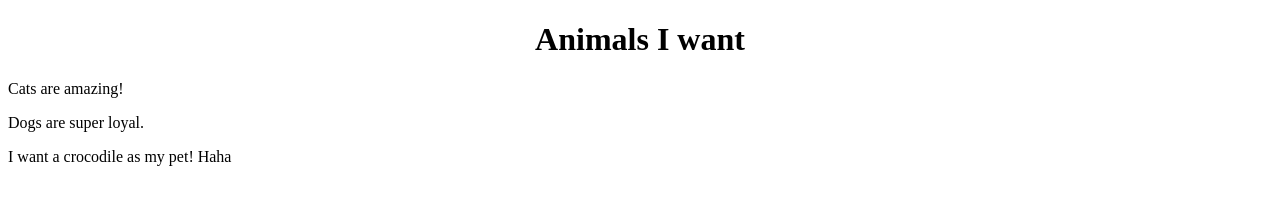
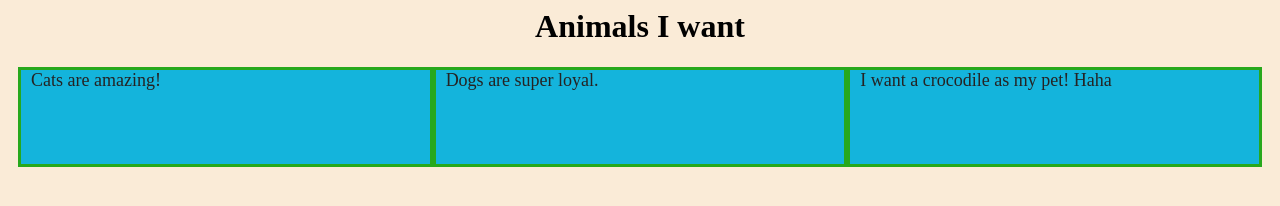
Before and after one commit to sanjanapushkar/mod2-sol, a plain HTML site: page index.html in a window 1280 px wide. Drawn offline with Linux system fonts and the light colour scheme.

Commit message:
Update index.html

```diff
--- a/index.html
+++ b/index.html
@@ -5,7 +5,7 @@
 
     <meta name="viewport" content="width=device-width, initial-scale=1.0">
     <title>Responsive pages!</title>
-    <link rel="stylesheets"  href="stylesheets"></link>
+    <link rel="stylesheet" type="text/css" href="stylesheets.css">
 </head>
 <body>
     <center><h1>Animals I want</h1></center>
```
